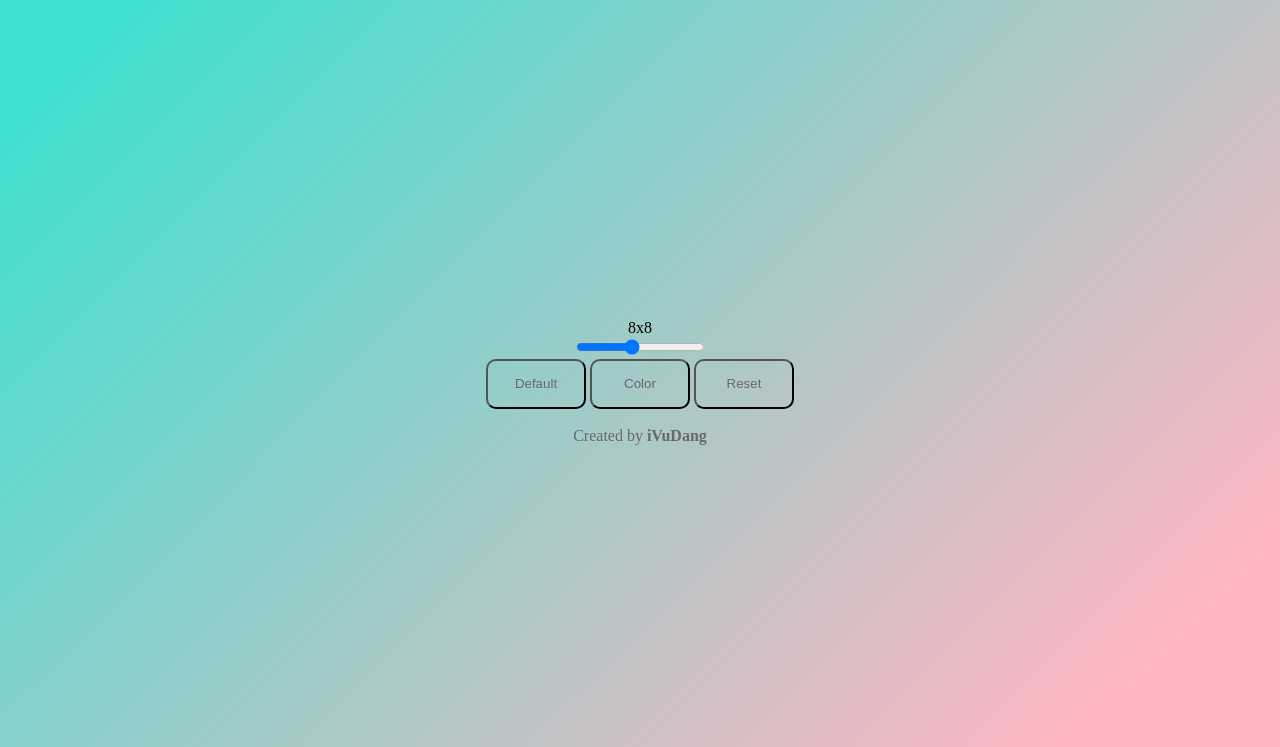
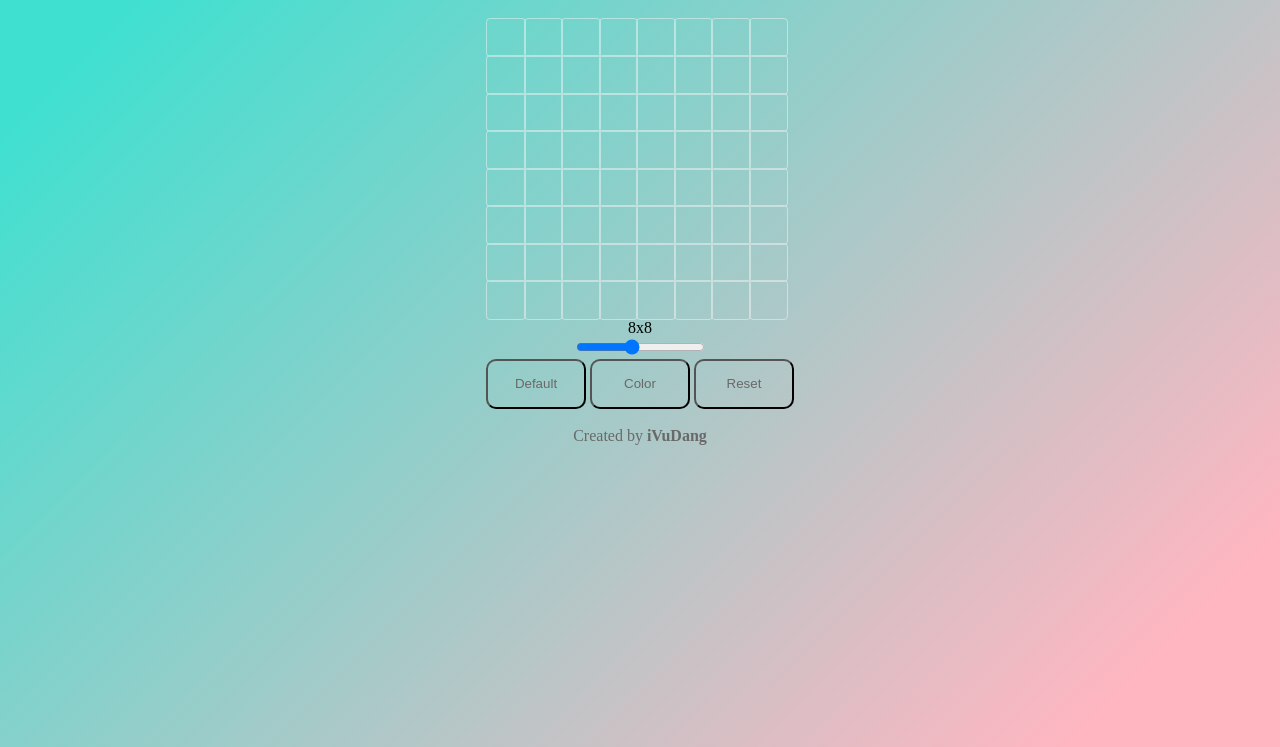
Before and after one commit to iVuDang/The-Odin-Project-Etch-a-Sketch, a plain HTML site: page index.html in a window 1280 px wide. Shown: the part 69-816 px from the top of the page. Drawn offline with Linux system fonts and the light colour scheme.

Commit message:
fix js link

```diff
--- a/index.html
+++ b/index.html
@@ -51,6 +51,8 @@
     </a>
   </div>
 
+    <!-- Link to JavaScript file -->
+    <script src="script.js"></script>
 </body>
 
 </html>
```
